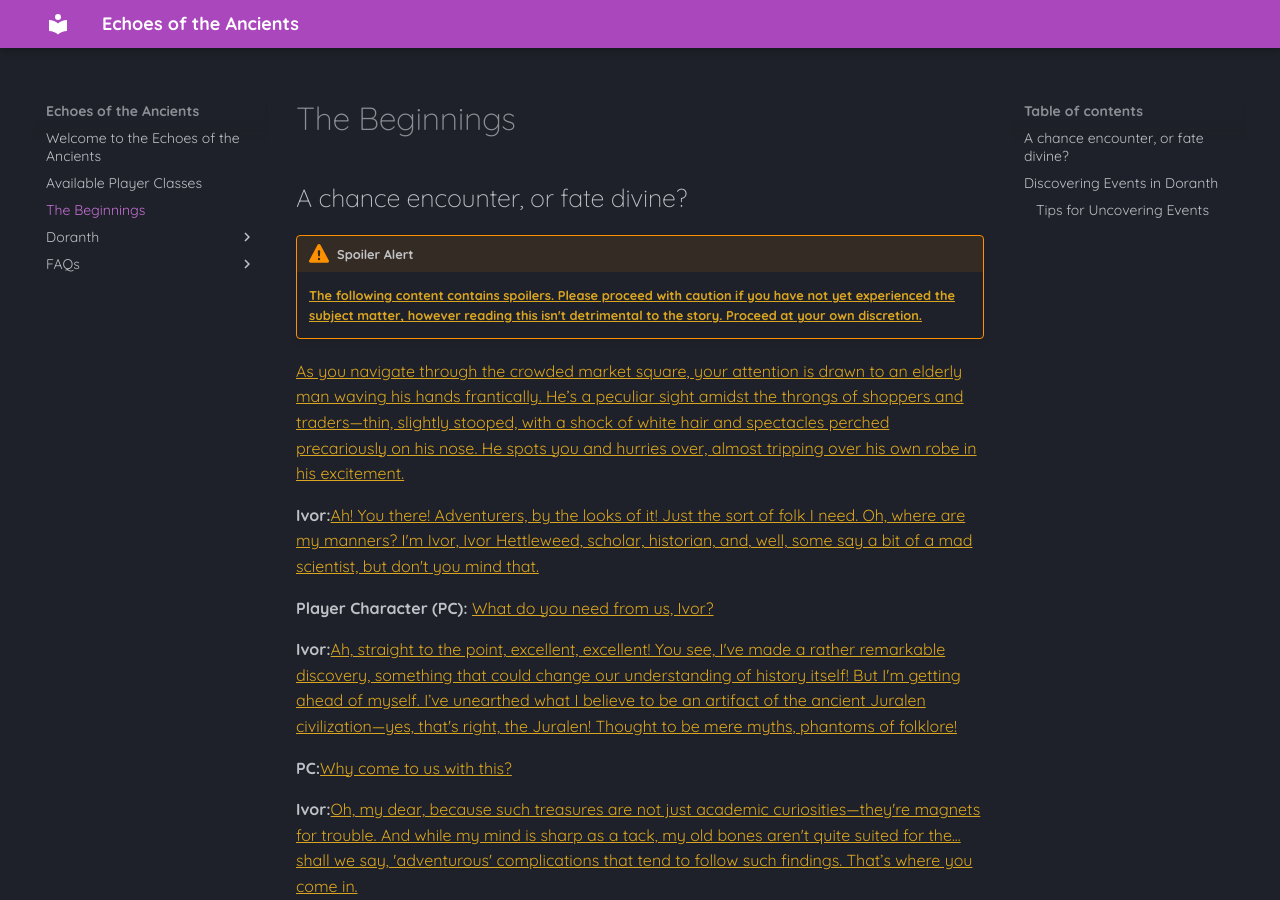
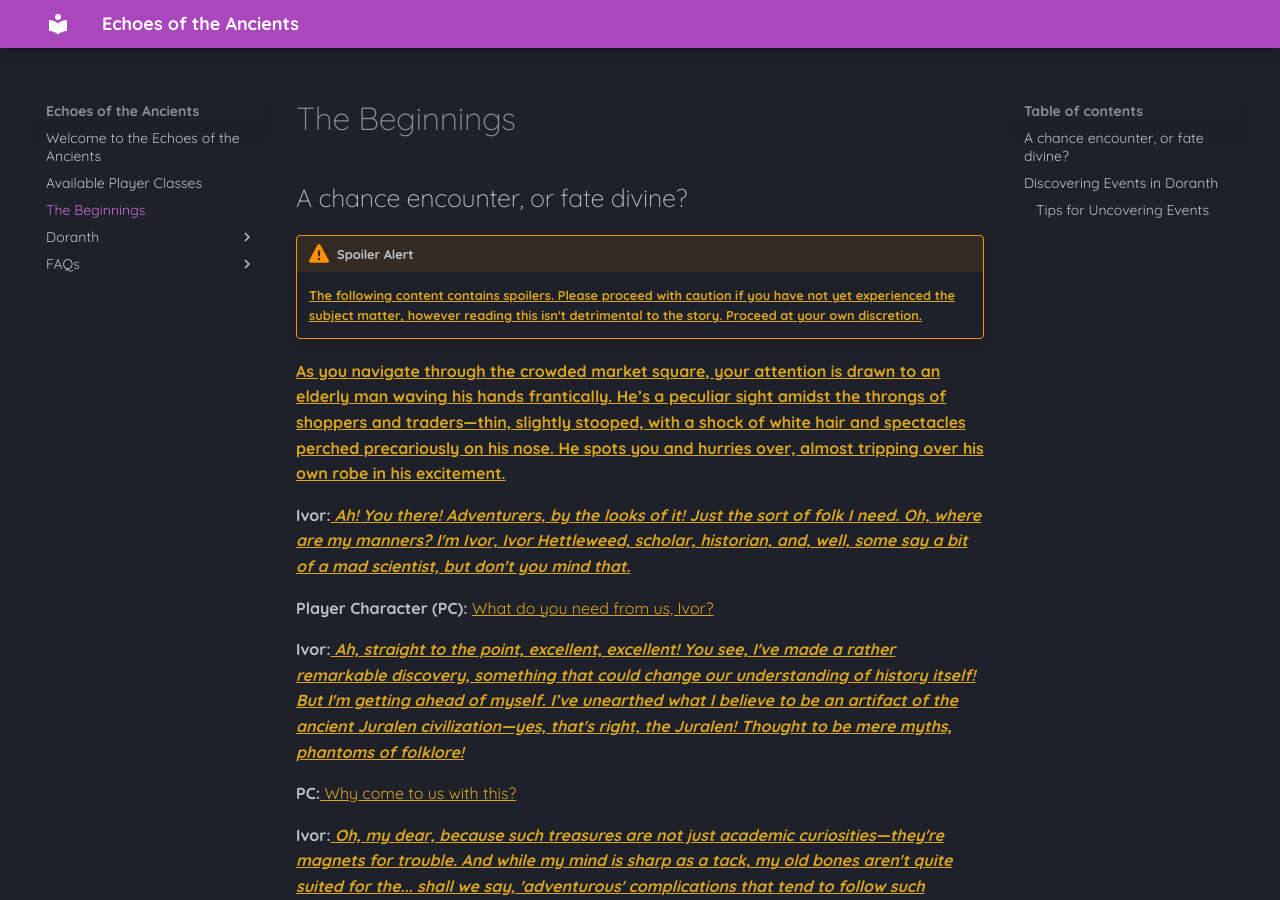
Before and after one commit to Bomchoo/Arvanis-Wiki, an MkDocs documentation site: the page built from docs/Opening-Quest-and-Hints.md, in a window 1280 px wide and 900 px high. Built offline with MkDocs 1.6.1 and Material for MkDocs 9.7.7, drawn with Linux system fonts in a browser that asks for light colours.

Commit message:
Adjust Formatting Finally

```diff
--- a/docs/Opening-Quest-and-Hints.md
+++ b/docs/Opening-Quest-and-Hints.md
@@ -8,22 +8,22 @@
     **The following content contains spoilers. Please proceed with caution if you have not yet experienced the subject matter, however reading this isn't detrimental to the story. Proceed at your own discretion.**
     </span>
 
-<span class="spoiler-text">
-As you navigate through the crowded market square, your attention is drawn to an elderly man waving his hands frantically. He’s a peculiar sight amidst the throngs of shoppers and traders—thin, slightly stooped, with a shock of white hair and spectacles perched precariously on his nose. He spots you and hurries over, almost tripping over his own robe in his excitement.</span>
 
-**Ivor:**<span class="spoiler-text">Ah! You there! Adventurers, by the looks of it! Just the sort of folk I need. Oh, where are my manners? I'm Ivor, Ivor Hettleweed, scholar, historian, and, well, some say a bit of a mad scientist, but don't you mind that.</span>
+<span class="spoiler-text"> **As you navigate through the crowded market square, your attention is drawn to an elderly man waving his hands frantically. He’s a peculiar sight amidst the throngs of shoppers and traders—thin, slightly stooped, with a shock of white hair and spectacles perched precariously on his nose. He spots you and hurries over, almost tripping over his own robe in his excitement.** </span>
 
-**Player Character (PC):** <span class="spoiler-text">What do you need from us, Ivor?</span>
+**Ivor:**<span class="spoiler-text"> ***Ah! You there! Adventurers, by the looks of it! Just the sort of folk I need. Oh, where are my manners? I'm Ivor, Ivor Hettleweed, scholar, historian, and, well, some say a bit of a mad scientist, but don't you mind that.***</span>
 
-**Ivor:**<span class="spoiler-text">Ah, straight to the point, excellent, excellent! You see, I've made a rather remarkable discovery, something that could change our understanding of history itself! But I'm getting ahead of myself. I’ve unearthed what I believe to be an artifact of the ancient Juralen civilization—yes, that's right, the Juralen! Thought to be mere myths, phantoms of folklore!</span>
+**Player Character (PC):** <span class="spoiler-text"> What do you need from us, Ivor?</span>
 
-**PC:**<span class="spoiler-text">Why come to us with this?</span>
+**Ivor:**<span class="spoiler-text">  ***Ah, straight to the point, excellent, excellent! You see, I've made a rather remarkable discovery, something that could change our understanding of history itself! But I'm getting ahead of myself. I’ve unearthed what I believe to be an artifact of the ancient Juralen civilization—yes, that's right, the Juralen! Thought to be mere myths, phantoms of folklore!***</span>
 
-**Ivor:**<span class="spoiler-text">Oh, my dear, because such treasures are not just academic curiosities—they're magnets for trouble. And while my mind is sharp as a tack, my old bones aren't quite suited for the... shall we say, 'adventurous' complications that tend to follow such findings. That’s where you come in.</span>
+**PC:**<span class="spoiler-text"> Why come to us with this?</span>
 
-**PC:**<span class="spoiler-text">What exactly do you want us to do?</span>
+**Ivor:**<span class="spoiler-text"> ***Oh, my dear, because such treasures are not just academic curiosities—they're magnets for trouble. And while my mind is sharp as a tack, my old bones aren't quite suited for the... shall we say, 'adventurous' complications that tend to follow such findings. That’s where you come in.***</span>
 
-**Ivor:**<span class="spoiler-text">Simple, but not easy! I need stout hearts and keen eyes to help protect this artifact. There are others who seek it, but for less scholarly pursuits. I must study it further, understand its secrets, and for that, I need safety, stability—a bit of muscle, perhaps some magic. And of course, I'm willing to pay for your services. What say you? Will you help an old man make the discovery of a lifetime?</span>
+**PC:**<span class="spoiler-text"> What exactly do you want us to do?</span>
+
+**Ivor:**<span class="spoiler-text"> ***Simple, but not easy! I need stout hearts and keen eyes to help protect this artifact. There are others who seek it, but for less scholarly pursuits. I must study it further, understand its secrets, and for that, I need safety, stability—a bit of muscle, perhaps some magic. And of course, I'm willing to pay for your services. What say you? Will you help an old man make the discovery of a lifetime?***</span>
 
 ---
 
```
